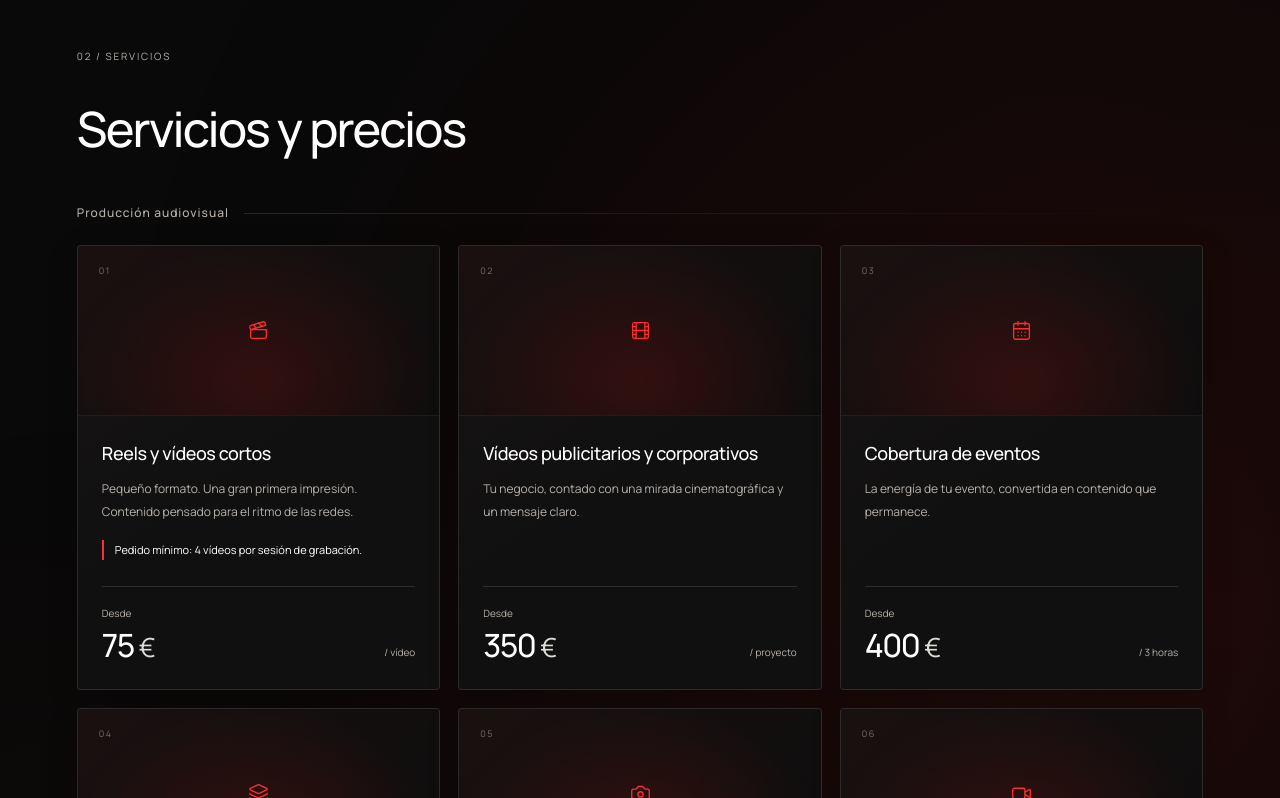
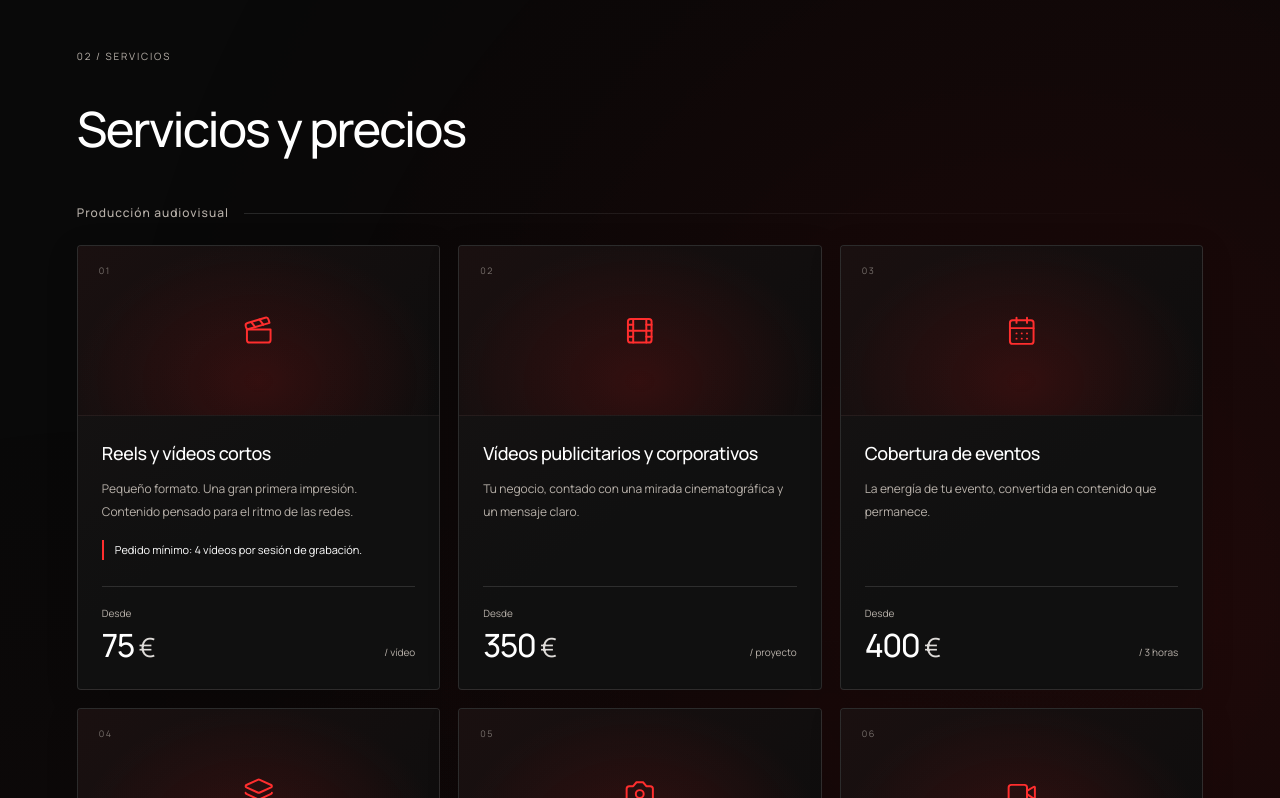
Before and after one commit to danil200891-jpg/ArtPro, a React (Vite) app: page / in a window 1280 px wide. Shown: the part 1475-2273 px from the top of the page. Built offline with nearby package versions, Linux system fonts and the light colour scheme.

Commit message:
Increase service icons by fifty percent

```diff
--- a/src/visuals.css
+++ b/src/visuals.css
@@ -57,8 +57,8 @@
 .service-price strong .price-currency{font-size:.82em;font-weight:400;letter-spacing:0;color:#dedbd8;line-height:inherit;vertical-align:baseline}
 
 /* Minimal service symbols; keep the illustration area and card geometry intact. */
-.visual-icon{width:44px;height:44px;border:0;border-radius:0;background:none;transform:none}
-.visual-icon svg{width:21px;height:21px;stroke-width:1.5}
+.visual-icon{width:66px;height:66px;border:0;border-radius:0;background:none;transform:none}
+.visual-icon svg{width:31.5px;height:31.5px;stroke-width:1.5}
 .visual-frame,.visual-grid,.visual-corner{display:none}
 @media(hover:hover) and (pointer:fine){.service-card:hover .visual-icon{transform:scale(1.035);box-shadow:none}}
 @media(hover:none),(pointer:coarse){.visual-icon,.service-card:hover .visual-icon{transform:none}}
```
